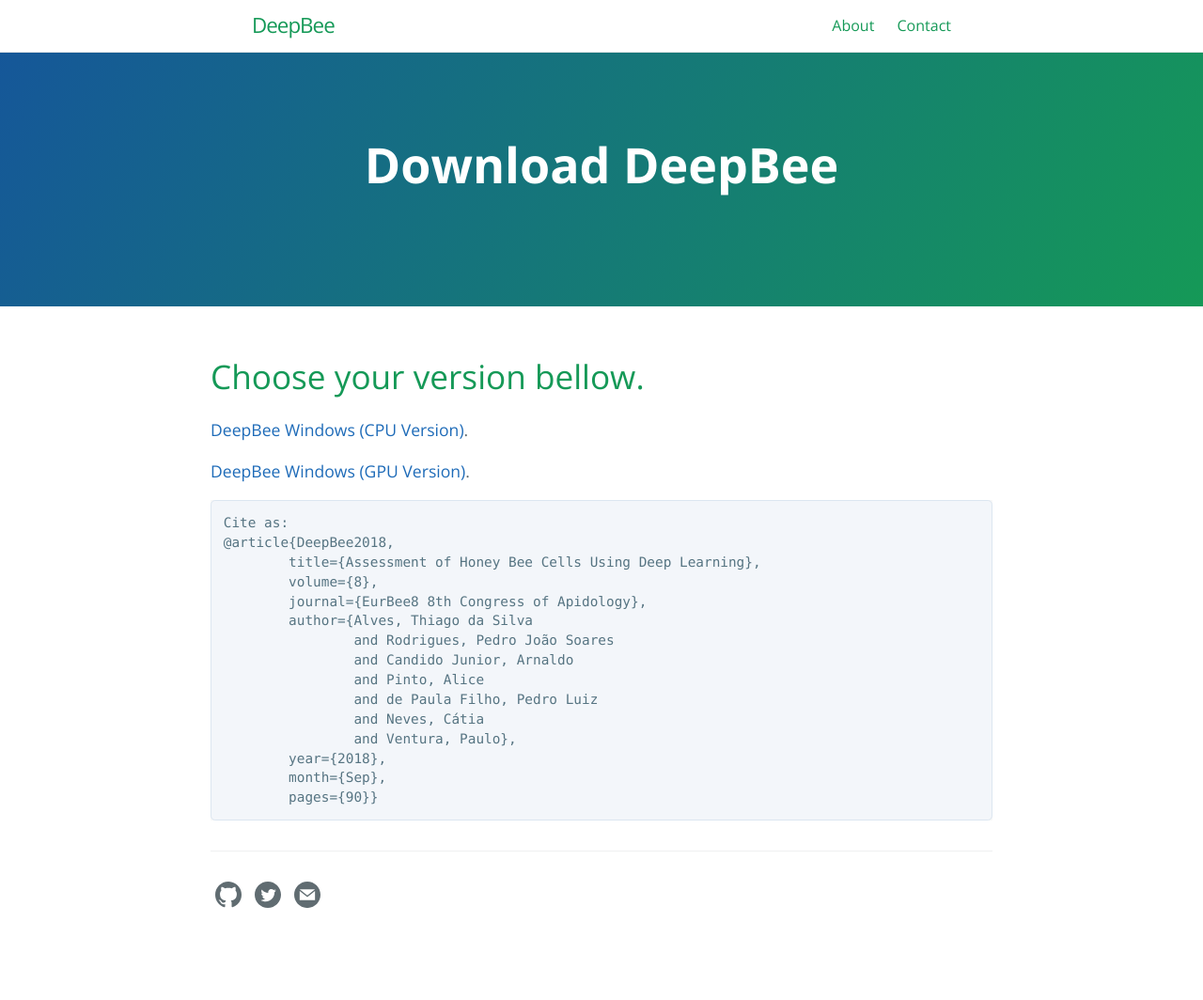
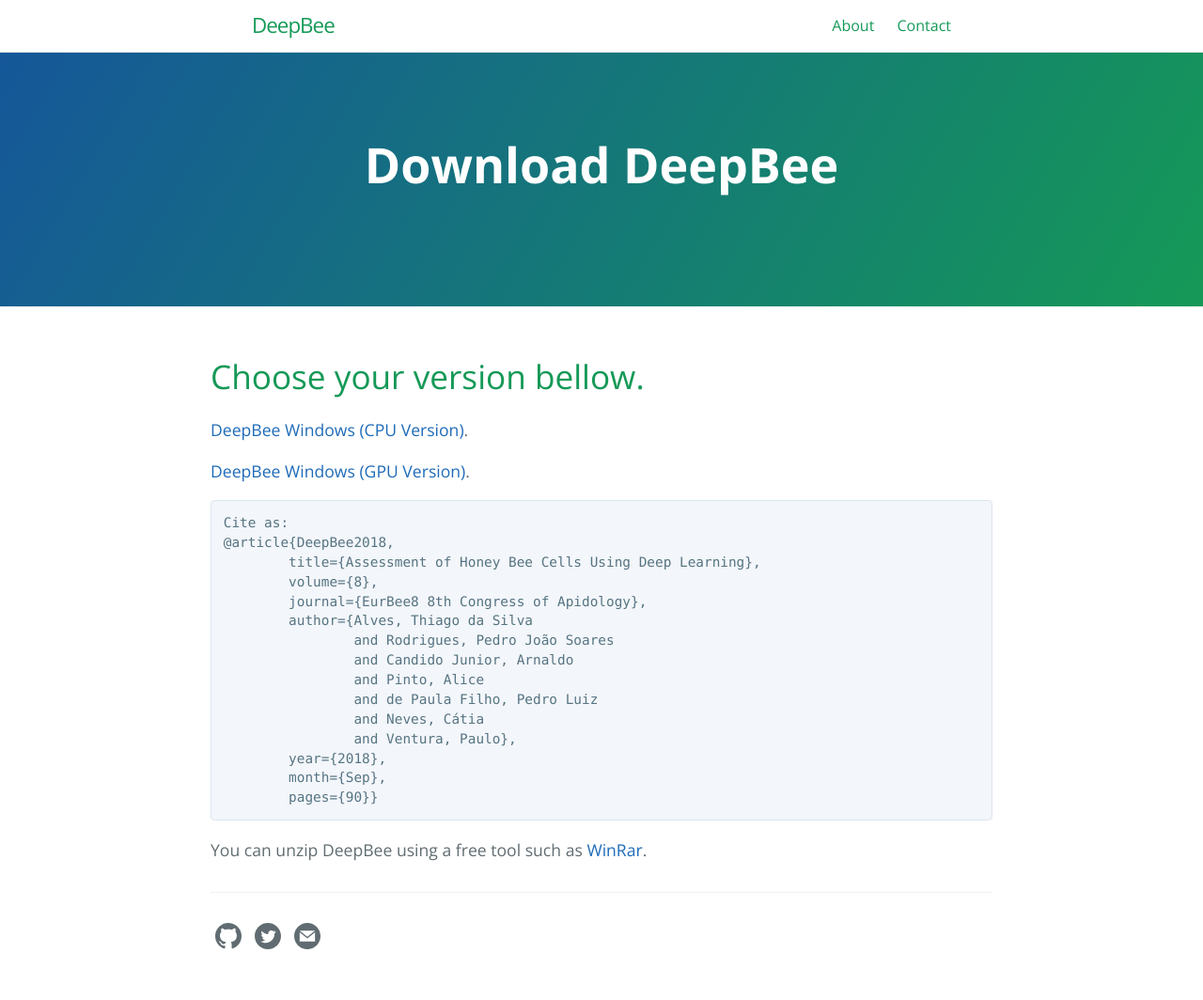
Before and after one commit to avsthiago/DeepBee, a Jekyll site: the page built from downloads/deepbee.md, in a window 1280 px wide. Shown: the whole page at 94% size. Built offline with Jekyll 4.4.1, drawn with Linux system fonts in a browser that asks for light colours; before the commit the page ends 1020 px from its top, so only the background shows below that.

Commit message:
Update deepbee.md

````diff
--- a/downloads/deepbee.md
+++ b/downloads/deepbee.md
@@ -31,3 +31,4 @@ Cite as:
         month={Sep},
         pages={90}}
 ```
+You can unzip DeepBee using a free tool such as [WinRar](https://www.win-rar.com/download.html).
````
